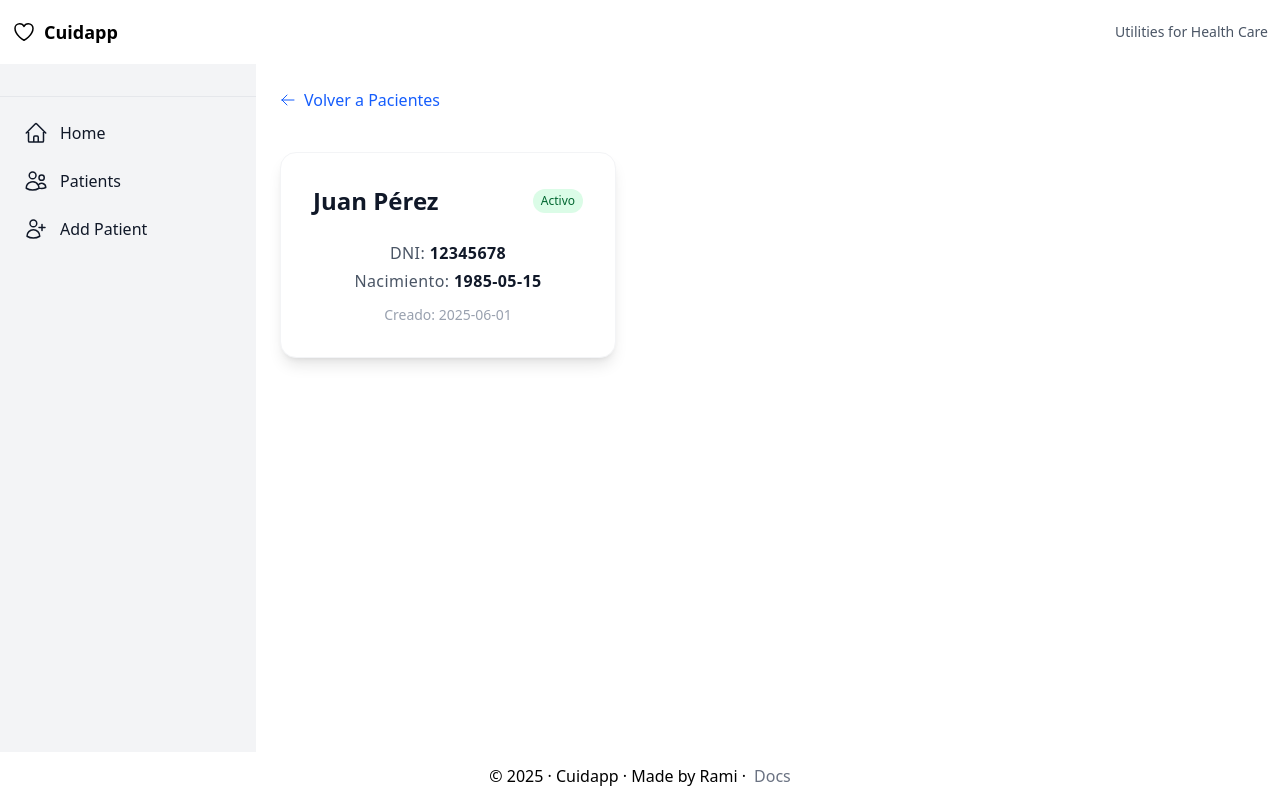
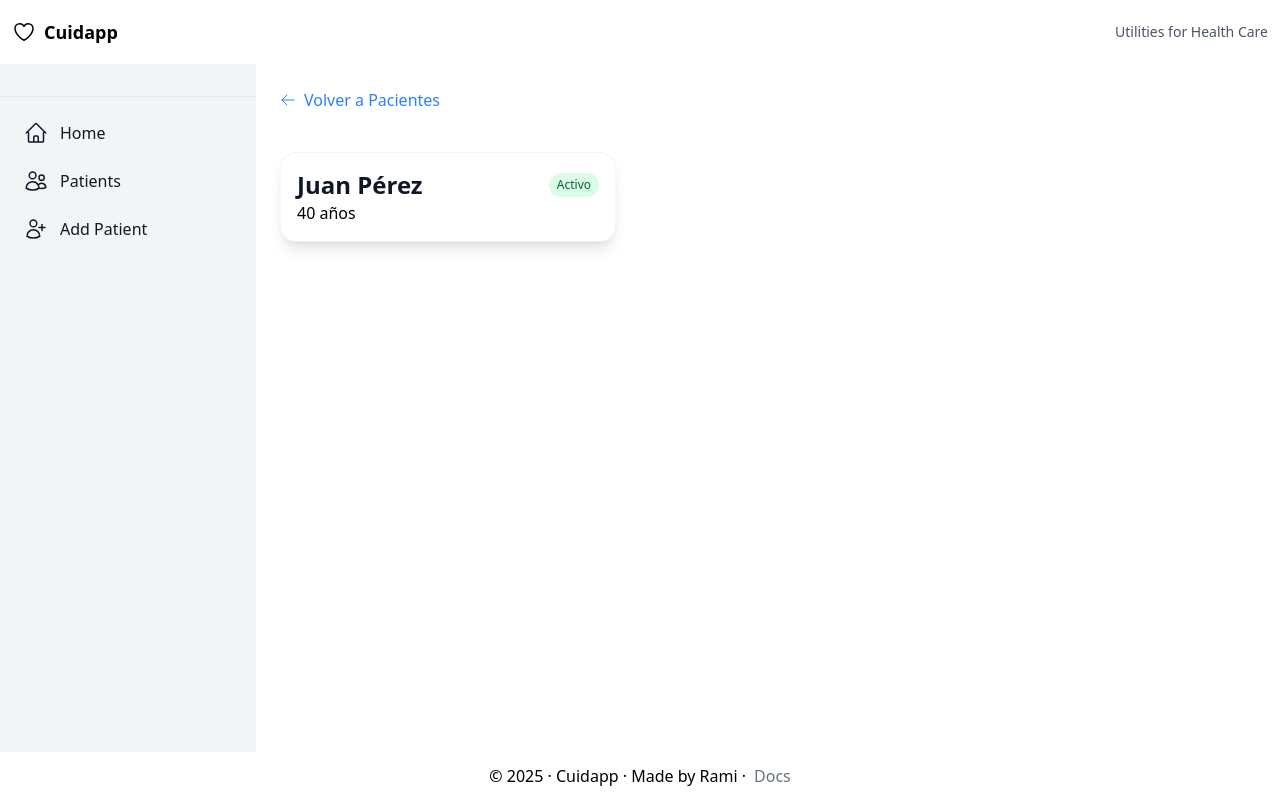
Before and after one commit to RadikeCosa/Cuidapp, a Next.js app: page /patients/1 in a window 1280 px wide. Built offline with nearby package versions, Linux system fonts and the light colour scheme.

Commit message:
se genera infocard p patient.

```diff
--- a/src/app/(dashboard)/patients/[id]/page.tsx
+++ b/src/app/(dashboard)/patients/[id]/page.tsx
@@ -2,6 +2,8 @@ import Link from "next/link";
 import { ArrowLeftIcon } from "@heroicons/react/24/outline";
 import PatientStatus from "@/components/patients/status";
 import { getPatientById } from "@/lib/data/placeholderdata";
+import { formatDateToLocal, formatAge } from "@/lib/utils/dateUtils";
+import PatientInfoCard from "@/components/patients/infoCard";
 
 interface PatientDetailPageProps {
   params: { id: string };
@@ -25,42 +27,19 @@ export default function PatientDetailPage({ params }: PatientDetailPageProps) {
       </div>
     );
   }
-
   return (
     <div className="p-6 w-sm">
-      {/* Header con navegación */}
       <div className="mb-6">
         <Link
           href="/patients"
-          className="inline-flex items-center text-blue-600 hover:text-blue-800 mb-4"
+          className="inline-flex items-center text-blue-500 hover:text-blue-800 mb-4 font-medium"
         >
           <ArrowLeftIcon className="w-4 h-4 mr-2" />
           Volver a Pacientes
         </Link>
       </div>
 
-      {/* Card principal */}
-      <div className="bg-white rounded-2xl shadow-lg border border-gray-100 p-8 flex flex-col items-center gap-4">
-        <div className="flex items-center gap-3 mb-2 w-full justify-between">
-          <h1 className="text-2xl font-bold text-gray-900">{patient.name}</h1>
-          <PatientStatus status={patient.status ?? "active"} />
-        </div>
-        <div className="flex flex-col items-center gap-1 w-full">
-          <span className="text-base text-gray-600 font-medium tracking-wide">
-            DNI:{" "}
-            <span className="text-gray-900 font-semibold">{patient.dni}</span>
-          </span>
-          <span className="text-base text-gray-600 font-medium tracking-wide">
-            Nacimiento:{" "}
-            <span className="text-gray-900 font-semibold">
-              {patient.date_of_birth}
-            </span>
-          </span>
-          <span className="text-sm text-gray-400 mt-2">
-            Creado: {patient.createdAt ?? "No disponible"}
-          </span>
-        </div>
-      </div>
+      <PatientInfoCard patient={patient} />
     </div>
   );
 }
--- a/src/app/(dashboard)/patients/page.tsx
+++ b/src/app/(dashboard)/patients/page.tsx
@@ -1,6 +1,6 @@
 //src/app/(dashboard)/patients/page.tsx
 
-import CardWrapper from "@/components/ui/cardWrapper";
+import CardWrapper from "@/components/ui/statsCardWrapper";
 import PatientsTable from "@/components/patients/table";
 export default function PatientsPage() {
   return (
--- /dev/null
+++ b/src/components/patients/infoCard.tsx
@@ -0,0 +1,23 @@
+import { formatDateToLocal, formatAge } from "@/lib/utils/dateUtils";
+import PatientStatus from "./status";
+import type { Patient } from "@/lib/schema/patient.schema";
+
+interface PatientInfoCardProps {
+  patient: Patient;
+}
+
+export default function PatientInfoCard({ patient }: PatientInfoCardProps) {
+  return (
+    <div className="rounded-2xl shadow-lg border border-gray-100 p-4 flex flex-col ">
+      <div className="flex items-center  w-full justify-between">
+        <h1 className="text-2xl font-bold text-gray-900">{patient.name}</h1>
+        <PatientStatus status={patient.status} />
+      </div>
+      <div className="flex flex-col  gap-3 w-full">
+        <div className="flex flex-col  gap-1">
+          {formatAge(patient.date_of_birth)}
+        </div>
+      </div>
+    </div>
+  );
+}
--- a/src/components/ui/cardWrapper.tsx
+++ b/src/components/ui/statsCardWrapper.tsx
@@ -1,6 +1,6 @@
 //src/components/ui/cardWrapper.tsx
 
-import { Card } from "./card";
+import { Card } from "./statsCard";
 
 export default function CardWrapper() {
   return (
--- /dev/null
+++ b/src/lib/utils/dateUtils.ts
@@ -0,0 +1,110 @@
+/**
+ * Verifica si una fecha en string ISO es válida.
+ */
+function isValidDate(dateStr: string): boolean {
+  const date = new Date(dateStr);
+  return !isNaN(date.getTime());
+}
+
+/**
+ * Convierte un string ISO en objeto Date válido o lanza un error.
+ */
+function parseDate(dateStr: string): Date {
+  const date = new Date(dateStr);
+  if (isNaN(date.getTime())) {
+    throw new Error(`Fecha inválida: "${dateStr}"`);
+  }
+  return date;
+}
+
+/**
+ * Formatea una fecha al estilo local sin hora.
+ */
+export function formatDateToLocal(
+  dateStr: string,
+  locale: string = "es-AR"
+): string {
+  try {
+    const date = parseDate(dateStr);
+    return new Intl.DateTimeFormat(locale, {
+      day: "2-digit",
+      month: "2-digit",
+      year: "numeric",
+    }).format(date);
+  } catch (error) {
+    console.error(error);
+    return "Fecha inválida";
+  }
+}
+
+/**
+ * Formatea una fecha al estilo local con hora.
+ */
+export function formatDateTimeToLocal(
+  dateStr: string,
+  locale: string = "es-AR"
+): string {
+  try {
+    const date = parseDate(dateStr);
+    return new Intl.DateTimeFormat(locale, {
+      day: "2-digit",
+      month: "2-digit",
+      year: "numeric",
+      hour: "2-digit",
+      minute: "2-digit",
+    }).format(date);
+  } catch (error) {
+    console.error(error);
+    return "Fecha inválida";
+  }
+}
+
+/**
+ * Calcula la edad a partir de la fecha de nacimiento.
+ * Devuelve un objeto con años y meses para permitir formateos flexibles.
+ */
+export function calculateAge(
+  birthDateStr: string
+): { years: number; months: number } | null {
+  try {
+    const birthDate = parseDate(birthDateStr);
+    const today = new Date();
+
+    let years = today.getFullYear() - birthDate.getFullYear();
+    let months = today.getMonth() - birthDate.getMonth();
+    const days = today.getDate() - birthDate.getDate();
+
+    if (days < 0) months--;
+    if (months < 0) {
+      years--;
+      months += 12;
+    }
+
+    // Validación de rango razonable
+    if (years < 0 || years > 150) {
+      console.error("Edad fuera de rango:", years);
+      return null;
+    }
+
+    return { years, months };
+  } catch (error) {
+    console.error("Error al calcular edad:", error);
+    return null;
+  }
+}
+
+/**
+ * Formatea la edad en años o meses para mostrar al usuario.
+ */
+export function formatAge(birthDateStr: string): string {
+  const age = calculateAge(birthDateStr);
+  if (!age) return "Edad no disponible";
+
+  const { years, months } = age;
+
+  if (years === 0) {
+    return `${months} mes${months !== 1 ? "es" : ""}`;
+  }
+
+  return `${years} año${years !== 1 ? "s" : ""}`;
+}
--- a/src/lib/utils/formatDate.ts
+++ /dev/null
@@ -1,64 +0,0 @@
-// src/lib/utils/formatDate.ts
-
-/**
- * Formatea una fecha ISO string a formato local legible
- * @param dateStr - Fecha en formato ISO string
- * @param locale - Locale para el formateo (default: 'es-AR')
- * @returns Fecha formateada como string
- */
-export default function formatDateToLocal(
-  dateStr: string,
-  locale: string = "es-AR"
-): string {
-  try {
-    const date = new Date(dateStr);
-
-    // Verificar si la fecha es válida
-    if (isNaN(date.getTime())) {
-      return "Fecha inválida";
-    }
-
-    const options: Intl.DateTimeFormatOptions = {
-      day: "2-digit",
-      month: "2-digit",
-      year: "numeric",
-    };
-
-    return new Intl.DateTimeFormat(locale, options).format(date);
-  } catch (error) {
-    console.error("Error al formatear fecha:", error);
-    return "Fecha inválida";
-  }
-}
-
-/**
- * Formatea una fecha a formato completo con hora
- * @param dateStr - Fecha en formato ISO string
- * @param locale - Locale para el formateo (default: 'es-AR')
- * @returns Fecha y hora formateada como string
- */
-export function formatDateTimeToLocal(
-  dateStr: string,
-  locale: string = "es-AR"
-): string {
-  try {
-    const date = new Date(dateStr);
-
-    if (isNaN(date.getTime())) {
-      return "Fecha inválida";
-    }
-
-    const options: Intl.DateTimeFormatOptions = {
-      day: "2-digit",
-      month: "2-digit",
-      year: "numeric",
-      hour: "2-digit",
-      minute: "2-digit",
-    };
-
-    return new Intl.DateTimeFormat(locale, options).format(date);
-  } catch (error) {
-    console.error("Error al formatear fecha y hora:", error);
-    return "Fecha inválida";
-  }
-}
```
Also changed, not shown: src/components/ui/statsCard.tsx (renamed from src/components/ui/card.tsx).
